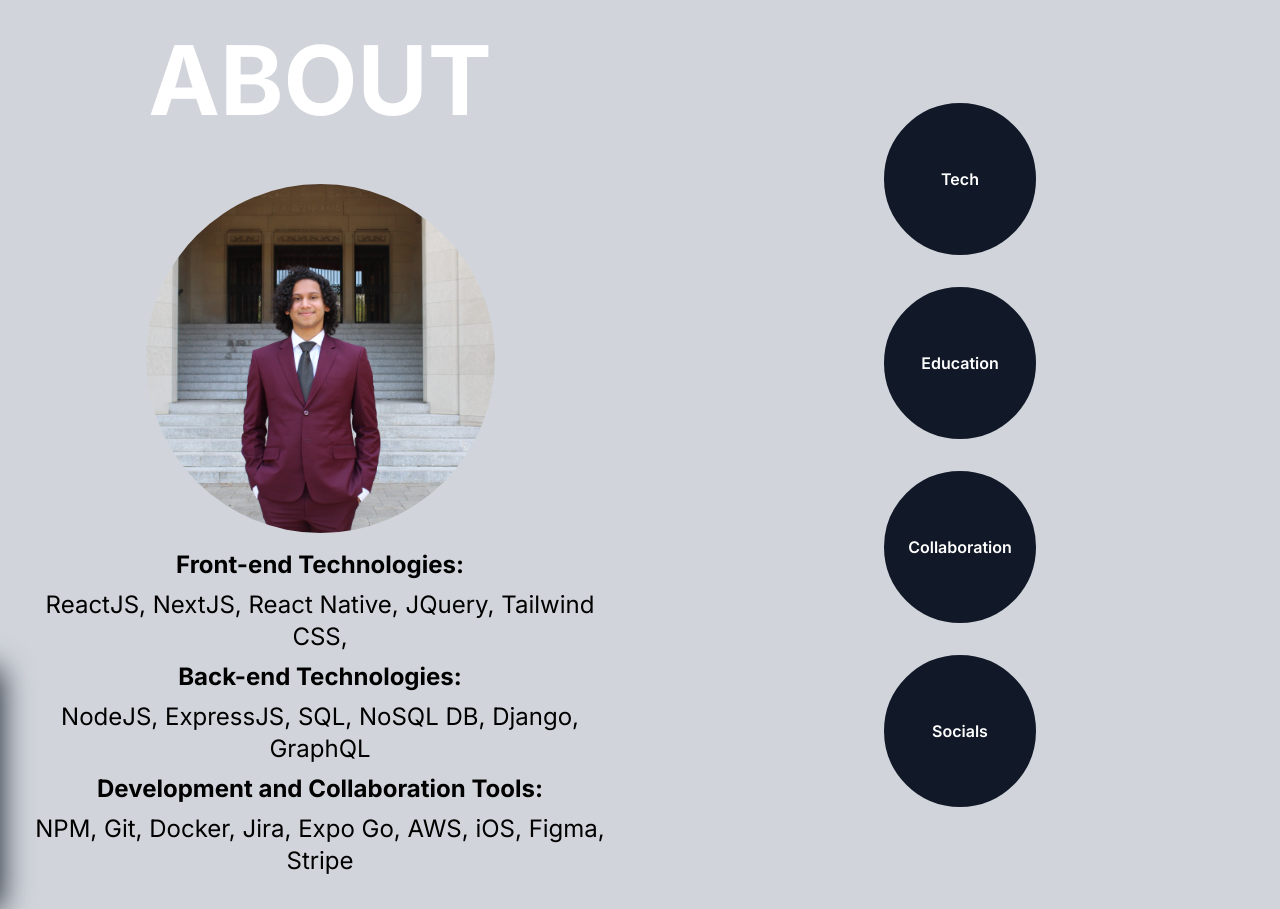
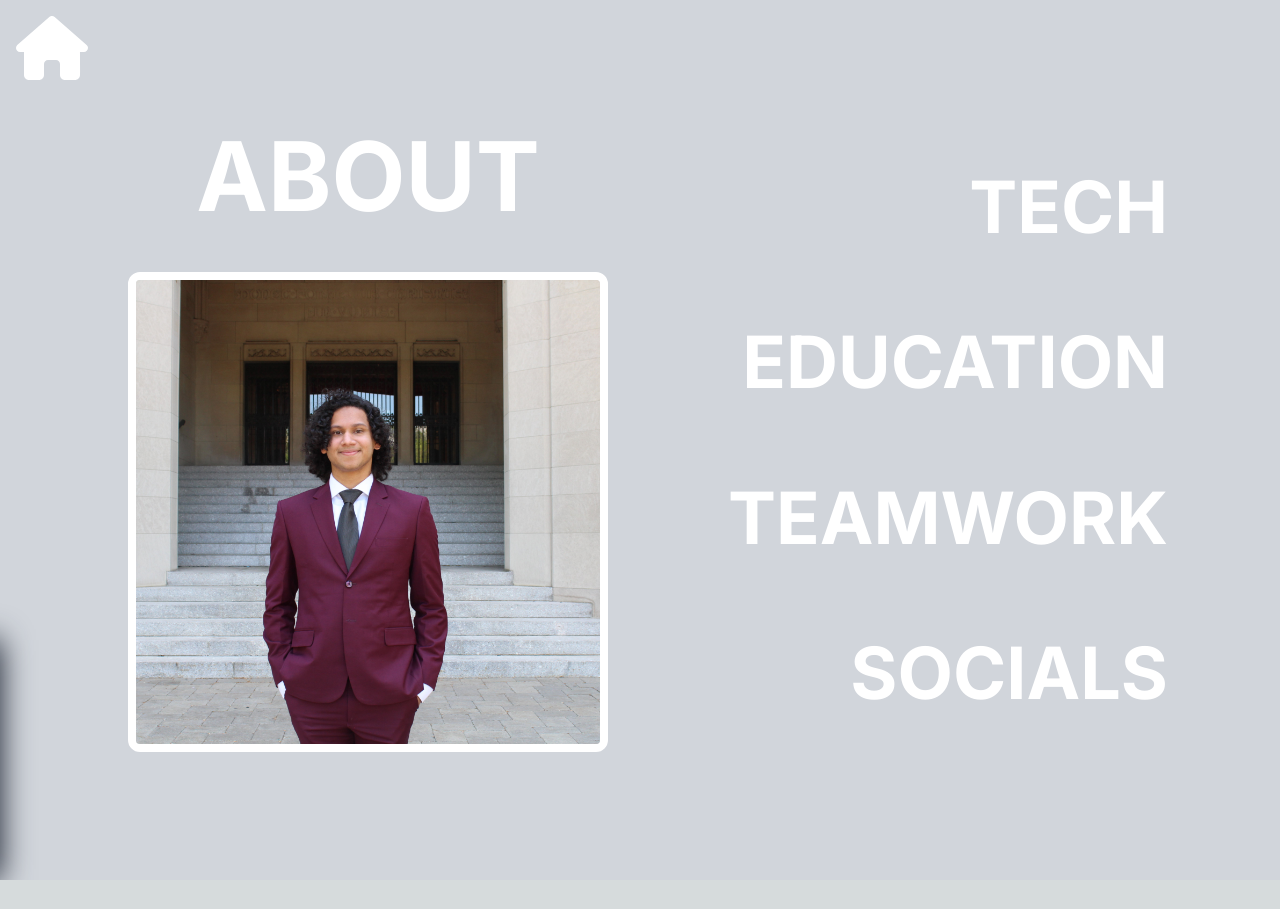
Before and after one commit to ArmaanJH/Armaan-Hossain, a Next.js app: page /about in a window 1280 px wide. After the commit the page ends 880 px from the top, so only its background shows below. Built offline with nearby package versions, Linux system fonts and the light colour scheme.

Commit message:
major updates to about page

```diff
--- a/package.json
+++ b/package.json
@@ -19,6 +19,7 @@
     "next": "14.2.5",
     "react": "^18",
     "react-dom": "^18",
+    "react-icons": "^5.3.0",
     "react-scroll-parallax": "^3.4.5"
   },
   "devDependencies": {
--- a/src/app/about/page.tsx
+++ b/src/app/about/page.tsx
@@ -4,7 +4,9 @@ import Image from 'next/image';
 import { useState } from 'react';
 import { motion } from 'framer-motion';
 import { FontAwesomeIcon } from '@fortawesome/react-fontawesome';
-import { faArrowRight } from '@fortawesome/free-solid-svg-icons';
+import { faHome, faArrowRight } from '@fortawesome/free-solid-svg-icons';
+import { FaGithub, FaLinkedin } from "react-icons/fa";
+import { RiInstagramFill } from 'react-icons/ri';
 
 
 export default function About() {
@@ -20,8 +22,15 @@ export default function About() {
         <meta name="viewport" content="width=device-width, initial-scale=1" />
         <title>About</title>
       </Head>
-      <main className="relative flex flex-row min-h-screen min-w-screen bg-gray-300 overflow-hidden">
-
+      <main className="relative flex flex-row min-h-screen min-w-screen bg-gray-300 p-24 overflow-hidden">
+      <div className="absolute top-4 left-4 z-20 sm:top-2 sm:left-2">
+          <button
+            onClick={() => window.location.href = '/'}
+            className="text-white p-2 rounded-full transition-transform transform hover:scale-105"
+          >
+            <FontAwesomeIcon icon={faHome} size="4x" />
+          </button>
+        </div>
         {/* Moving Squares */}
         <div className="absolute inset-0 flex items-start justify-start gap-4 sm:gap-8 md:gap-12 sm:animate-slide-sm md:animate-slide-md">
           <div className="w-[30vw] h-[30vw] sm:w-[30vh] sm:h-[30vh] min-w-[200px] min-h-[200px] bg-gray-900 blur-lg"></div>
@@ -45,7 +54,7 @@ export default function About() {
         </div>
 
         {/* Left Side: Profile and Title */}
-        <div className="flex flex-col items-center justify-center w-1/2 h-full p-8 z-10">
+        <div className="flex flex-col justify-center w-1/2 h-full p-8 z-10">
           <div>
             <p className="text-4xl sm:text-6xl md:text-8xl text-center text-white font-bold leading-tight pb-12">ABOUT</p>
           </div>
@@ -53,35 +62,27 @@ export default function About() {
             <Image
               src={'/images/profile.jpg'}
               alt={'Armaan Hossain Portrait'}
-              width={365}
-              height={300}
-              className={'rounded-full border-gray-300 border-8'}
+              width={500}
+              height={500}
+              className={'rounded-xl border-white border-8'}
             />
-          </div>
-          <div className="text-2xl text-center">
-            <p className="font-bold p-2">Front-end Technologies:</p>
-            <p>ReactJS, NextJS, React Native, JQuery, Tailwind CSS,</p>
-            <p className="font-bold p-2">Back-end Technologies:</p>
-            <p>NodeJS, ExpressJS, SQL, NoSQL DB, Django, GraphQL</p>
-            <p className="font-bold p-2">Development and Collaboration Tools:</p>
-            <p>NPM, Git, Docker, Jira, Expo Go, AWS, iOS, Figma, Stripe</p>
           </div>
         </div>
 
         {/* Right Side: Circles */}
-        <div className="flex-1 flex flex-col items-center justify-center p-4 gap-6 z-10">
+        <div className="flex-1 flex flex-col items-end justify-evenly p-4 gap-6 z-10">
           {/* Circles that trigger panels */}
-          <div className="group w-40 h-40 rounded-full bg-gray-900 border-gray-300 border-4 text-white font-semibold text-center flex items-center justify-center cursor-pointer transition-all duration-500 ease-in-out" onClick={() => handleCircleClick('tech')}>
-            Tech
+          <div className="text-white text-center md:text-right text-4xl sm:text-6xl md:text-7xl font-bold leading-tight transition-transform transform hover:scale-105" onClick={() => handleCircleClick('tech')}>
+            TECH
           </div>
-          <div className="group w-40 h-40 rounded-full bg-gray-900 border-gray-300 border-4 text-white font-semibold text-center flex items-center justify-center cursor-pointer transition-all duration-500 ease-in-out" onClick={() => handleCircleClick('education')}>
-            Education
+          <div className="text-white text-center md:text-right text-4xl sm:text-6xl md:text-7xl font-bold leading-tight transition-transform transform hover:scale-105" onClick={() => handleCircleClick('education')}>
+            EDUCATION
           </div>
-          <div className="group w-40 h-40 rounded-full bg-gray-900 border-gray-300 border-4 text-white font-semibold text-center flex items-center justify-center cursor-pointer transition-all duration-500 ease-in-out" onClick={() => handleCircleClick('collaboration')}>
-            Collaboration
+          <div className="text-white text-center md:text-right text-4xl sm:text-6xl md:text-7xl font-bold leading-tight transition-transform transform hover:scale-105" onClick={() => handleCircleClick('collaboration')}>
+            TEAMWORK
           </div>
-          <div className="group w-40 h-40 rounded-full bg-gray-900 border-gray-300 border-4 text-white font-semibold text-center flex items-center justify-center cursor-pointer transition-all duration-500 ease-in-out" onClick={() => handleCircleClick('socials')}>
-            Socials
+          <div className="text-white text-center md:text-right text-4xl sm:text-6xl md:text-7xl font-bold leading-tight transition-transform transform hover:scale-105" onClick={() => handleCircleClick('socials')}>
+            SOCIALS
           </div>
         </div>
 
@@ -103,36 +104,82 @@ export default function About() {
           </div>
 
           {activePanel === 'tech' && (
+            <>
               <div>
-              <h2 className="text-3xl font-bold mb-4">Tech</h2>
-              <p>
+                <h2 className="text-5xl font-bold mb-4">TECH</h2>
+                <p className="text-xl">
                   As a dedicated and passionate Software Engineer at LS Technologies, I specialize in leveraging ReactJS and Python within an Agile environment to deliver high-quality, innovative solutions. With a robust foundation in Computer Science and a keen understanding of Cybersecurity, I bring a unique blend of skills to the table, ensuring both functional and secure software development.
                 </p>
               </div>
+              <div className="text-left pt-8">
+                <p className="text-3xl font-bold py-2">FRONT-END TECHNOLOGIES</p>
+                <p className="pb-8 font-semibold">ReactJS, NextJS, React Native, JQuery, Tailwind CSS,</p>
+                <p className="text-3xl font-bold py-2">BACK-END TECHNOLOGIES</p>
+                <p className="pb-8 font-semibold">NodeJS, ExpressJS, SQL, NoSQL DB, Django, GraphQL</p>
+                <p className="text-3xl font-bold py-2">DEVELOPMENT TOOLS</p>
+                <p className="pb-8 font-semibold">NPM, Git, Docker, Jira, Expo Go, AWS, iOS, Figma, Stripe</p>
+              </div>
+            </>
           )}
           {activePanel === 'education' && (
+            <>
               <div>
-              <h2 className="text-3xl font-bold mb-4">Education</h2>
-              <p>
+                <h2 className="text-5xl font-bold mb-4">EDUCATION</h2>
+                <p className="text-xl">
                   I hold a Bachelor of Science in Computer Science, which has equipped me with a comprehensive understanding of the core principles of computing. My professional journey is characterized by a relentless pursuit of growth and learning, always striving to expand my expertise and stay at the forefront of technological advancements.
                 </p>
               </div>
+              <div className="text-left pt-8">
+                <p className="text-3xl font-bold py-2">COLLEGE</p>
+                <p className="pb-8 font-semibold">Fordham College at Rosehill, 2021</p>
+                <p className="text-3xl font-bold py-2">DEGREE</p>
+                <p className="pb-8 font-semibold">Bachelor of Science in Computer Science</p>
+                <p className="text-3xl font-bold py-2">GPA</p>
+                <p className="pb-8 font-semibold">3.7</p>
+              </div>
+            </>
           )}
           {activePanel === 'collaboration' && (
+            <>
               <div>
-              <h2 className="text-3xl font-bold mb-4">Collaboration</h2>
-              <p>
+                <h2 className="text-5xl font-bold mb-4">TEAMWORK</h2>
+                <p className="text-xl">
                   I thrive in collaborative settings, valuing teamwork and communication as essential elements of success. My approach is driven by a commitment to continuous improvement, both in my professional capabilities and as an individual. I am passionate about embracing new challenges and opportunities to enhance my skill set and contribute meaningfully to the tech community.
                 </p>
               </div>
+              <div className="text-left pt-8">
+                <p className="text-3xl font-bold py-2">EXPERIENCE</p>
+                <p className="pb-8 font-semibold">Professionally working since 2017</p>
+                <p className="text-3xl font-bold py-2">TEAMS</p>
+                <div className="flex flex-col">
+                  <p className="pb-2 font-semibold">TCC Entertainment</p>
+                  <p className="pb-2 font-semibold">Tapped</p>
+                  <p className="pb-2 font-semibold">LS Technologies</p>
+                  <p className="pb-2 font-semibold">EnterLinked</p>
+                </div>
+              </div>
+            </>
           )}
           {activePanel === 'socials' && (
+            <>
               <div>
-              <h2 className="text-3xl font-bold mb-4">Socials</h2>
-              <p>
+                <h2 className="text-5xl font-bold mb-4">SOCIALS</h2>
+                <p className="text-xl">
                   Let&apos;s connect and explore how we can innovate and grow together in the ever-evolving landscape of technology!
                 </p>
               </div>
+              <div className="flex justify-between items-center pt-32 px-16 pb-16 space-x-8">
+                <a href="https://github.com/ArmaanJH" target="_blank" rel="noopener noreferrer">
+                  <FaGithub className="text-5xl hover:text-gray-400" />
+                </a>
+                <a href="https://linkedin.com/in/armaan-hossain" target="_blank" rel="noopener noreferrer">
+                  <FaLinkedin className="text-5xl hover:text-blue-400" />
+                </a>
+                <a href="https://instagram.com/armaanhossain_" target="_blank" rel="noopener noreferrer">
+                  <RiInstagramFill className="text-5xl hover:text-pink-300" />
+                </a>
+              </div>
+            </>
           )}
         </motion.div>
       </main>
```
Also changed, not shown: 1 other file (tests, documents, lock files or other folders). Lines whose indentation alone changed are shown as unchanged.
